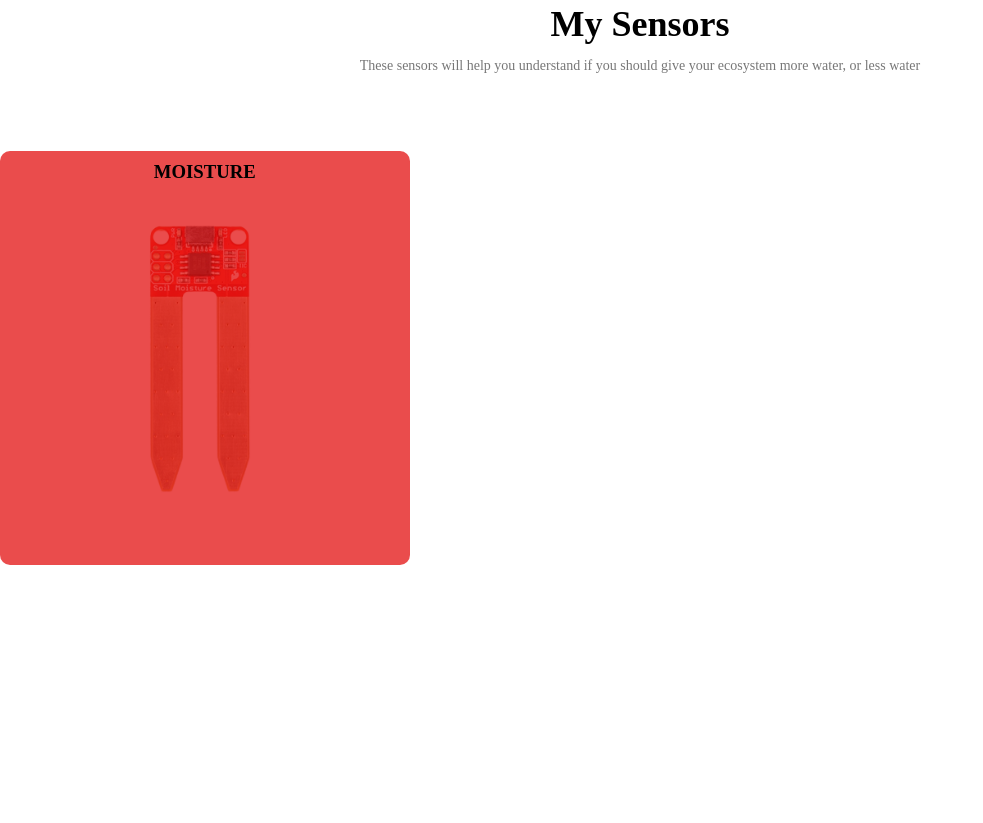
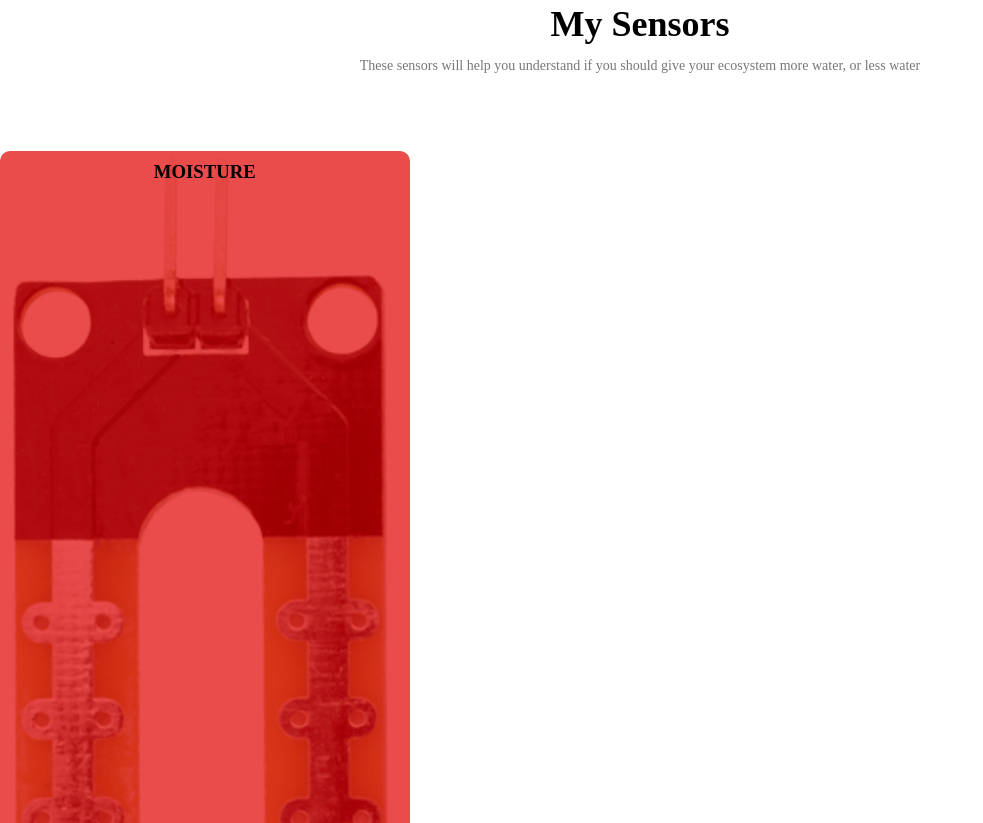
Before and after one commit to LaylaSawan/Old-Website, a website: page index.html in a window 1280 px wide. Shown: the part 1157-1980 px from the top of the page, without its empty margins (0-983 px from the left). Before the commit the page ends 1752 px from the top, so only its background shows below. Drawn offline with Linux system fonts and the light colour scheme.

Commit message:
chnages to image

```diff
--- a/index.html
+++ b/index.html
@@ -73,7 +73,7 @@
 
 <div class="row">
     <div class="sensors-col">
-        <img src="Pictures/17731-SparkFun_Qwiic_Soil_Moisture_Sensor-04-removebg-preview.png">
+        <img src="Pictures/Moisture.png">
         <div class="layer">
             <h3>MOISTURE</h3>
         </div>
```
Also changed, not shown: Pictures/Moisture.png (added).
